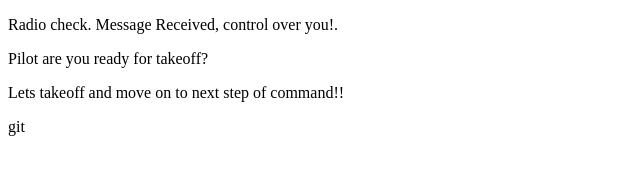
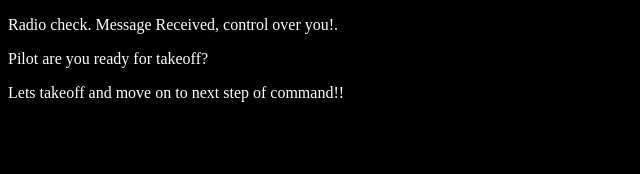
Before and after one commit to Pauts178/communication-log, a plain HTML site: page index.html in a window 1280 px wide. Shown: the whole page, without its empty margins (0-640 px from the left). Drawn offline with Linux system fonts and the light colour scheme.

Commit message:
added styles

```diff
--- a/index.html
+++ b/index.html
@@ -1,8 +1,11 @@
 <!DOCTYPE html>
 <html>
+   <head>
+      <link rel="stylesheet" type="text/css" href="style.css">
+   </head>
    <body>
       <p>Radio check. Message Received, control over you!.</p>
       <p>Pilot are you ready for takeoff?</p>
       <p>Lets takeoff and move on to next step of command!!</p>
    </body>
-</html> git
+</html>
--- /dev/null
+++ b/style.css
@@ -0,0 +1,4 @@
+body {
+    color: white;
+    background-color: black;
+ }
```
